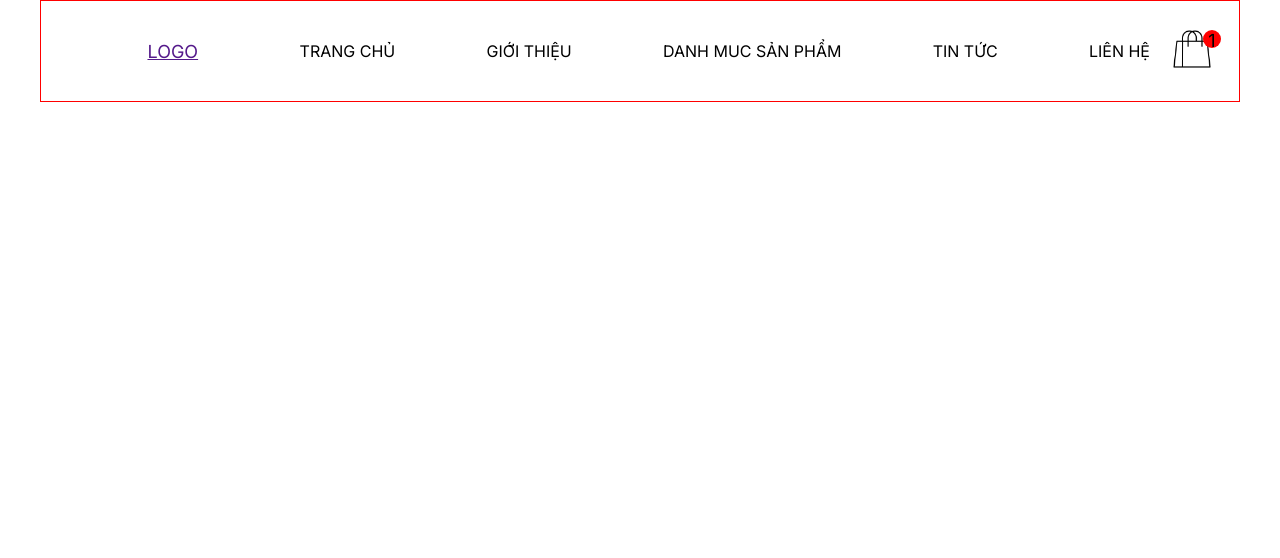
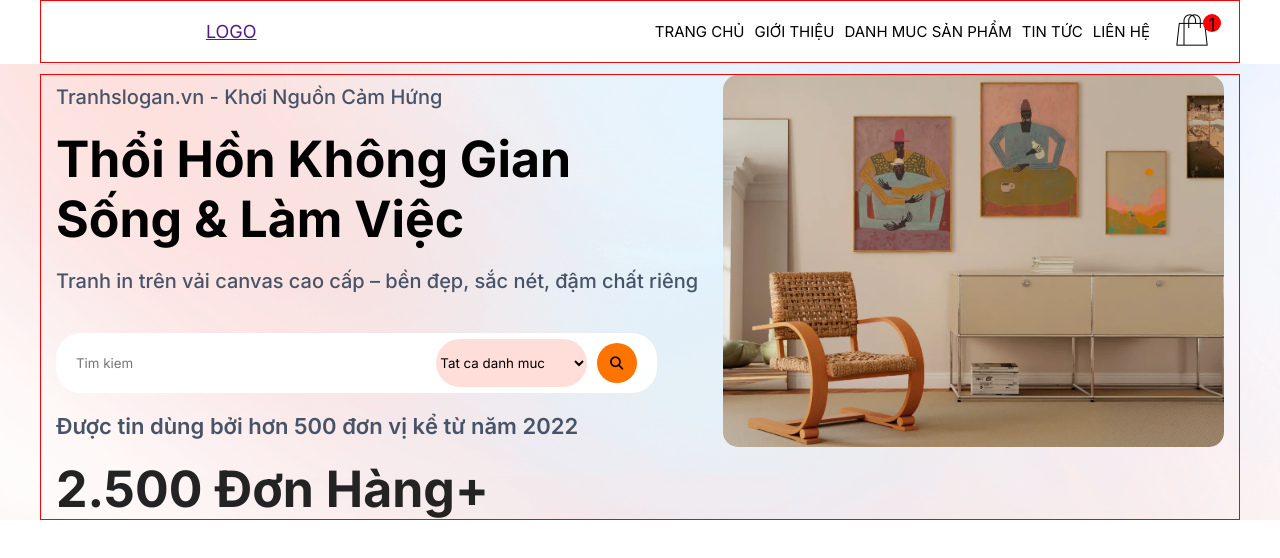
Before and after one commit to LyThaiBao/e-commerce, a plain HTML site: page index.html in a window 1280 px wide. Shown: the top 558 px of the page. Drawn offline with Linux system fonts and the light colour scheme; no server answers.

Commit message:
built cart

```diff
--- a/index.html
+++ b/index.html
@@ -19,9 +19,10 @@
       rel="stylesheet"
     />
     <link rel="stylesheet" href="./main.css" />
+    <link rel="stylesheet" href="root.css" />
     <title>E-Commerce</title>
   </head>
-  <body>
+  <body style="height: 10000vh">
     <header class="header">
       <div class="wrapper">
         <div class="header__nav">
@@ -53,10 +54,60 @@
           <div class="header__cart">
             <img src="./img/product/cart.png" alt="" />
           </div>
+          <div class="block__cart hide__cart">
+            <div class="cart__head">
+              <span>Giỏ hàng</span>
+              <i class="fa-solid fa-xmark" style="cursor: pointer"></i>
+            </div>
+          </div>
         </div>
       </div>
     </header>
-    <main class="main"></main>
+    <main class="main">
+      <div class="wrapper">
+        <div class="main__intro">
+          <div class="main__picture">
+            <img src="./img/thumbnail-in-home-page-mobile.jpg" alt="" />
+          </div>
+          <div class="main__text">
+            <div class="main__infor">
+              <span class="main__slogan"
+                >Tranhslogan.vn - Khơi Nguồn Cảm Hứng</span
+              >
+              <h1 class="main__tilte">Thổi Hồn Không Gian Sống & Làm Việc</h1>
+              <p class="main__desc">
+                Tranh in trên vải canvas cao cấp – bền đẹp, sắc nét, đậm chất
+                riêng
+              </p>
+            </div>
+            <div class="main__input">
+              <div class="main__box--input">
+                <input type="text" placeholder="Tim kiem" />
+              </div>
+              <select class="main__box--dropdown">
+                <option value="">Tat ca danh muc</option>
+                <option value="">ao</option>
+                <option value="">quan</option>
+                <option value=""></option>
+              </select>
+              <button
+                class="submit"
+                type="submit"
+                style="height: 40px; width: 45px"
+              >
+                <i class="fa-solid fa-magnifying-glass"></i>
+              </button>
+            </div>
+            <div class="main__quality">
+              <div class="main__score">
+                Được tin dùng bởi hơn 500 đơn vị kể từ năm 2022
+              </div>
+              <h2 class="main__result">2.500 Đơn Hàng+</h2>
+            </div>
+          </div>
+        </div>
+      </div>
+    </main>
     <footer class="footer"></footer>
   </body>
   <script src="./js/main.js"></script>
--- a/js/main.js
+++ b/js/main.js
@@ -1,14 +1,23 @@
 function handleToggle() {
   let barIcon = document.querySelector(".bar__icon");
   let btnClose = document.querySelector(".fa-xmark");
+  let btnCloseCart = document.querySelector(".cart__head i");
   let navigation = document.querySelector(".header__list");
   let overlay = document.querySelector(".overlay");
+  let btnCart = document.querySelector(".header__cart");
+  let cart = document.querySelector(".block__cart");
   toggleBlock(barIcon, navigation, "display__navbar", "hide__navbar");
   toggleBlock(btnClose, navigation, "hide__navbar", "display__navbar");
+  toggleBlock(btnClose, cart, "hide__cart", "display__cart");
   toggleBlock(btnClose, overlay, "hide", "display");
   toggleBlock(barIcon, overlay, "display", "hide");
   toggleBlock(overlay, navigation, "hide__navbar", "display__navbar");
   toggleBlock(overlay, overlay, "hide", "display");
+  toggleBlock(btnCart, cart, "display__cart", "hide__cart");
+  toggleBlock(btnCloseCart, cart, "hide__cart", ".display__cart");
+  toggleBlock(btnCart, overlay, "display", "hide");
+  toggleBlock(overlay, cart, "hide__cart", "display__cart");
+  toggleBlock(btnCloseCart, overlay, "hide", "display");
 }
 function toggleBlock(iconClick, block, classNameAdd, classNameDelete) {
   iconClick.addEventListener("click", (e) => {
@@ -17,7 +26,3 @@ function toggleBlock(iconClick, block, classNameAdd, classNameDelete) {
   });
 }
 handleToggle();
-
-fetch(" http://localhost:3000/products")
-  .then((r) => r.json())
-  .then((data) => console.log(data));
--- a/main.css
+++ b/main.css
@@ -16,10 +16,15 @@ html {
   max-width: 1200px;
   width: 100%;
   margin: 0 auto;
-  padding: 0 1rem;
+  padding: 0 2rem;
 }
 .header {
+  background-color: #fff;
   font-size: 1.8rem;
+  position: fixed;
+  top: 0;
+  left: 0;
+  right: 0;
 }
 .bar__icon {
   cursor: pointer;
@@ -59,13 +64,13 @@ html {
   align-items: center;
   justify-content: space-between;
 }
-/* .header__list {
-  display: flex;
-  flex-basis: 60%;
-  justify-content: space-between;
-  gap: 10px;
-  align-items: center;
-} */
+.header__list {
+  /* display: flex; */
+  /* flex-basis: 60%; */
+  /* justify-content: flex-end; */
+  /* gap: 10px;
+  align-items: center; */
+}
 .header__list {
   width: 50vw;
   padding: 10px;
@@ -76,7 +81,7 @@ html {
   top: 0;
   bottom: 0;
   background-color: #fff;
-  transition: transform 0.3s ease;
+  transition: transform 0.5s ease;
   font-size: 1.4rem;
 }
 .list__mobile {
@@ -88,11 +93,15 @@ html {
   font-weight: 600;
   /* border-bottom: 1px solid #fff; */
 }
-.display__navbar {
+.display__navbar,
+.display__cart {
   transform: translateX(0);
 }
 .hide__navbar {
   transform: translateX(-100vw);
+}
+.hide__cart {
+  transform: translateX(100vw);
 }
 .overlay {
   position: fixed;
@@ -119,7 +128,7 @@ html {
 .header__choose--item {
   border-top: 1px solid #333;
 }
-/* .header__list, */
+
 .header__logo {
   padding: 10px 0;
   text-align: center;
@@ -127,6 +136,24 @@ html {
 .header__cart {
   position: relative;
   text-align: center;
+  cursor: pointer;
+}
+.block__cart {
+  position: fixed;
+  z-index: 3;
+  right: 0;
+  top: 0;
+  bottom: 0;
+  width: 80vw;
+  background-color: #fff;
+  padding: 20px 10px;
+  transition: transform 0.4s ease;
+  /* display: none; */
+  /* transform: translateX(100vw); */
+}
+.cart__head {
+  display: flex;
+  justify-content: space-between;
 }
 .header__cart::before {
   content: "1";
@@ -140,9 +167,87 @@ html {
   right: 5%;
 }
 .header__cart img {
-  width: 60%;
+  width: 50%;
+}
+/* ----------------------------Main-content------------------------------------- */
+.main {
+  background-image: url("./img/banner.png");
+  background-repeat: no-repeat;
+  background-position: center;
+  background-size: cover;
+  margin-top: 64px;
+  padding-top: 10px;
+}
+.main__picture {
+  width: 100%;
+  text-align: center;
+}
+.main__picture img {
+  border-radius: 15px;
+  width: 100%;
+}
+.main__slogan {
+  display: inline-block;
+  margin-top: 10px;
+}
+.main__slogan,
+.main__desc {
+  color: var(--text-color);
+  font-size: 1.5rem;
+  font-weight: 500;
+}
+.main__tilte {
+  margin: 20px 0;
+  font-size: 3rem;
+}
+.main__desc {
+  margin-bottom: 10px;
+}
+.main__input {
+  margin-top: 40px;
+  background-color: #fff;
+  height: 120px;
+  border-radius: 25px;
+  text-align: center;
+  display: flex;
+  align-items: center;
+  justify-content: space-between;
+  gap: 10px;
+  flex-direction: column;
+  padding: 10px 0;
 }
 
+.main__input input,
+.main__box--dropdown {
+  width: 100%;
+  height: 100%;
+  outline: none;
+  border: none;
+  border-radius: 15px;
+  margin-top: 5px;
+}
+.main__box--input,
+.main__box--dropdown {
+  flex-basis: 50%;
+  width: 90%;
+  border-radius: 25px;
+}
+.main__box--dropdown {
+  background-color: var(--key-color);
+}
+.submit {
+  display: none;
+}
+.main__score {
+  color: var(--text-color);
+  font-weight: 600;
+  font-size: 1.5rem;
+  margin: 20px 0;
+}
+.main__result {
+  font-size: 3rem;
+  color: #232323;
+}
 /* -----------------------------responsive----------------------------------- */
 @media (min-width: 800px) {
   .wrapper {
@@ -155,12 +260,12 @@ html {
     display: none;
   }
   .header__logo {
-    flex-basis: 20%;
-  }
-  .header__choose {
-    gap: 10px;
+    flex-basis: 15%;
   }
   .header__list {
+    z-index: -1;
+    display: flex;
+    justify-content: flex-end;
     width: auto;
     padding: 10px;
     position: static;
@@ -172,16 +277,80 @@ html {
     background-color: #fff;
     transform: translateX(0);
   }
+  .block__cart {
+    width: 30vw;
+  }
   .header__choose {
+    gap: 10px;
     display: flex;
     justify-content: space-between;
     margin-top: 0;
-    font-size: 1.6rem;
+    font-size: 1.3rem;
   }
   .header__choose--item {
     border: none;
+    font-size: 1.5rem;
+    padding: 0;
   }
   .overlay {
-    display: none;
+    /* display: none; */
+  }
+  /* ----------------------main-intro--------------- */
+  .main__intro {
+    display: grid;
+    grid-template-columns: 2fr 1.5fr;
+    align-content: end;
+  }
+
+  .main__picture {
+    grid-column-start: 2;
+  }
+  .main__text {
+    grid-row: 1;
+  }
+  .main__slogan,
+  .main__desc {
+    font-size: 2rem;
+  }
+  .main__tilte {
+    font-size: 5rem;
+    width: 80%;
+  }
+  .main__score {
+    font-size: 2.2rem;
+  }
+  .main__result {
+    font-size: 5rem;
+    color: ;
+  }
+  .main__input {
+    width: 90%;
+    flex-direction: row;
+    height: 60px;
+    justify-content: space-between;
+    padding: 0 20px;
+  }
+  .main__box--input {
+    flex-basis: 70%;
+    height: 80%;
+  }
+  .main__box--input input {
+    margin: 0;
+  }
+  .main__box--dropdown {
+    margin: 0;
+    flex-basis: 30%;
+    height: 80%;
+  }
+  .submit {
+    border-radius: 50%;
+    border: none;
+    display: block;
+    background-color: rgb(255, 115, 0);
   }
 }
+@media (min-width: 1024px) {
+  .header__logo {
+    flex-basis: 30%;
+  }
+}
--- /dev/null
+++ b/root.css
@@ -0,0 +1,4 @@
+:root {
+  --text-color: #475467;
+  --key-color: #ffdeda;
+}
```
Also changed, not shown: img/banner.png (added), img/mobile.jpg (added), img/thumbnail-in-home-page-mobile.jpg (added).
